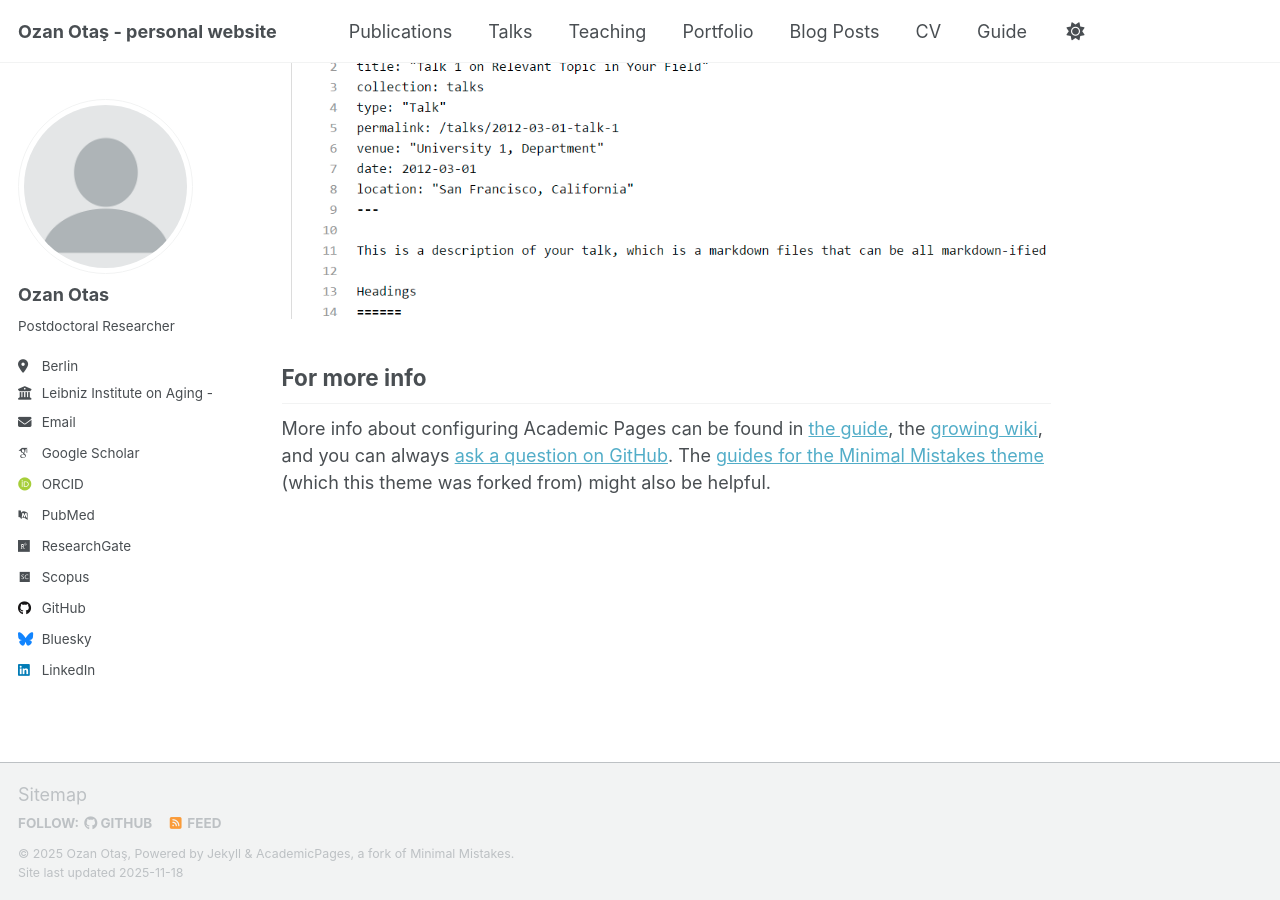
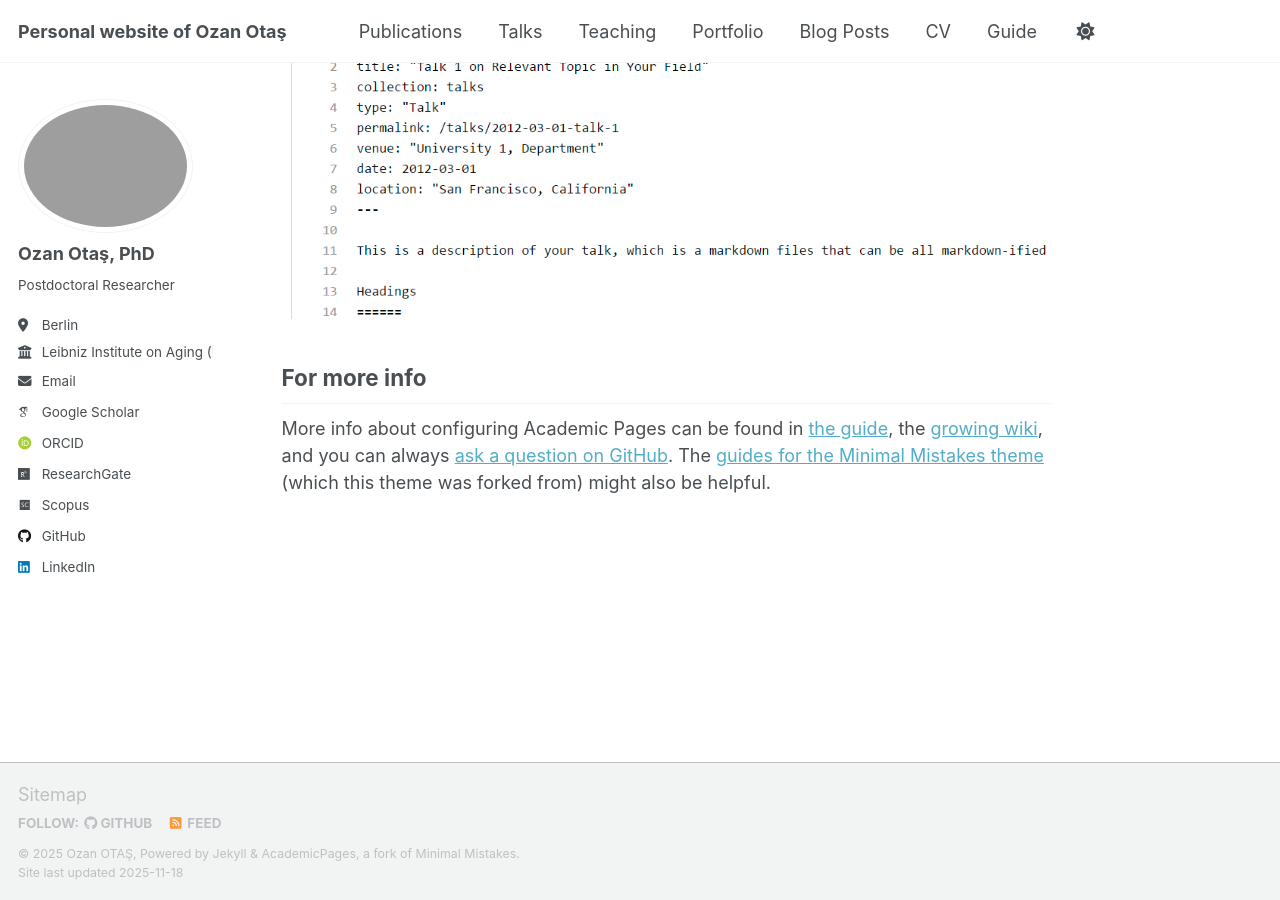
Before and after one commit to OzanOtas/ozanotas.github.io, a Jekyll site: the page built from _pages/about.md, in a window 1280 px wide and 900 px high, scrolled down 2880 px. Built offline with Jekyll 4.4.1, drawn with Linux system fonts in a browser that asks for light colours; some web fonts are replaced; a script that is not in the unit is left out.

Commit message:
Update personal information in _config.yml

```diff
--- a/_config.yml
+++ b/_config.yml
@@ -9,10 +9,10 @@
 # Basic Site Settings
 locale                   : "en-US"
 site_theme               : "default" # Currently available options are "default", "air"
-title                    : "Ozan Otaş - personal website"
+title                    : "Personal website of Ozan Otaş"
 title_separator          : "-"
-name                     : &name "Ozan Otaş"
-description              : &description "Ozan Otaş - academic portfolio"   # Update this with a general description of your site, this is the default if not overridden by a page
+name                     : &name "Ozan OTAŞ"
+description              : &description "Academic portfolio of Ozan Otaş"   # Update this with a general description of your site, this is the default if not overridden by a page
 url                      : https://academicpages.github.io # The base hostname & protocol for your site e.g. "https://[your GitHub username].github.io",
                                                            # or if you already have some other page hosted on Github then use "https://[your GitHub username].github.io/[Your Repo Name]"
 baseurl                  : "" # the subpath of your site, e.g. "/blog"
@@ -23,12 +23,12 @@ repository               : "academicpages/academicpages.github.io"
 #               Additional customization can be done by editing /_includes/author-profile.html
 author:
   # Biographic information
-  avatar           : "profile.png"
-  name             : "Ozan Otas"
+  avatar           : "HasanOzan_Otas_photo.jpg"
+  name             : "Ozan Otaş, PhD"
   pronouns         : # example: "she/her"
   bio              : "Postdoctoral Researcher"
   location         : "Berlin"
-  employer         : "Leibniz Institute on Aging - Fritz Lipmann Institute (FLI)"
+  employer         : "Leibniz Institute on Aging (FLI)"
   uri              : # URL
   email            : "ozanotas@gmail.com"
 
@@ -40,7 +40,7 @@ author:
   impactstory      : # URL
   orcid            : "https://orcid.org/0000-0002-8086-8728"
   semantic         : # URL
-  pubmed           : "https://www.ncbi.nlm.nih.gov/pubmed/?term=john+snow"
+  pubmed           :
   researchgate     : "https://www.researchgate.net/profile/H-Ozan-Otas"
   scopus           : "https://www.scopus.com/authid/detail.uri?authorId=57194720651"
 
@@ -48,13 +48,13 @@ author:
   bitbucket        : # Username - Update with your username on the site
   codepen          : # Username
   dribbble         : # Username
-  github           : "academicpages"
+  github           : "OzanOtas"
   kaggle           : # Username
   stackoverflow    : # User number or user number and name (i.e., use "1" or "1/jeff-atwood")
 
   # Social media
   artstation       : # Username
-  bluesky          : "bsky.app" # Replace this with you Bluesky username
+  bluesky          : # Replace this with you Bluesky username
   facebook         : # Username
   flickr           : # Username
   foursquare       : # Username
```
